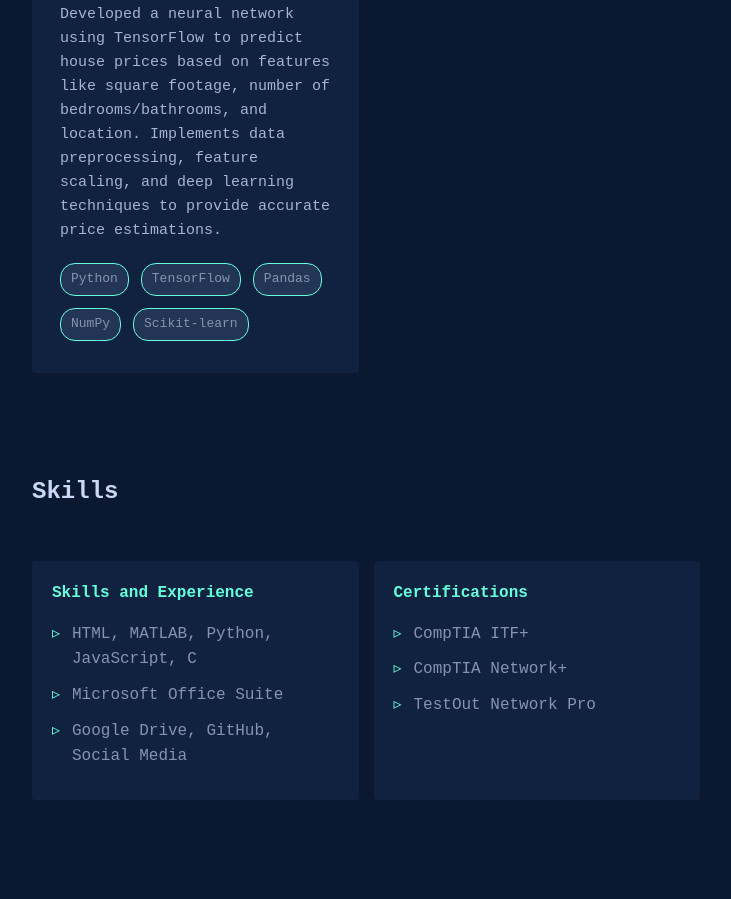
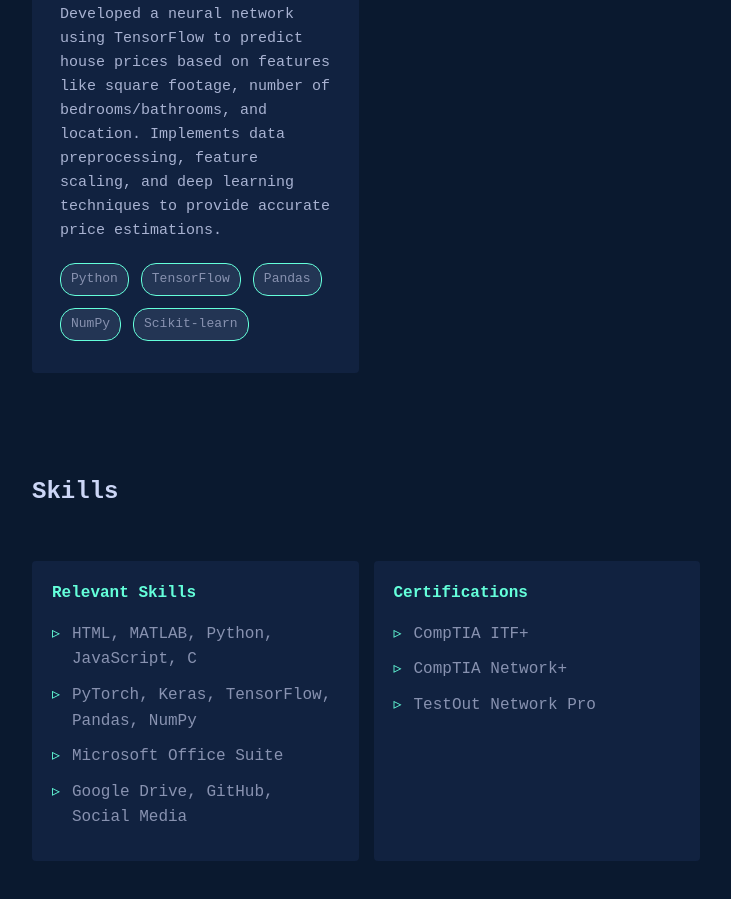
Before and after one commit to ccloud24/ccloud24.github.io, a plain HTML site: page index.html in a window 1280 px wide. Shown: the part 1184-2083 px from the top of the page, without its empty margins (530-1261 px from the left). Drawn offline with Linux system fonts and the light colour scheme.

Commit message:
updated info

```diff
--- a/index.html
+++ b/index.html
@@ -104,9 +104,10 @@
                 <h3 class="section-title">Skills</h3>
                 <div class="skills-grid">
                     <div class="skill-category">
-                        <h4>Skills and Experience</h4>
+                        <h4>Relevant Skills</h4>
                         <ul>
                             <li>HTML, MATLAB, Python, JavaScript, C</li>
+                            <li>PyTorch, Keras, TensorFlow, Pandas, NumPy</li>
                             <li>Microsoft Office Suite</li>
                             <li>Google Drive, GitHub, Social Media</li>
                         </ul>
```
